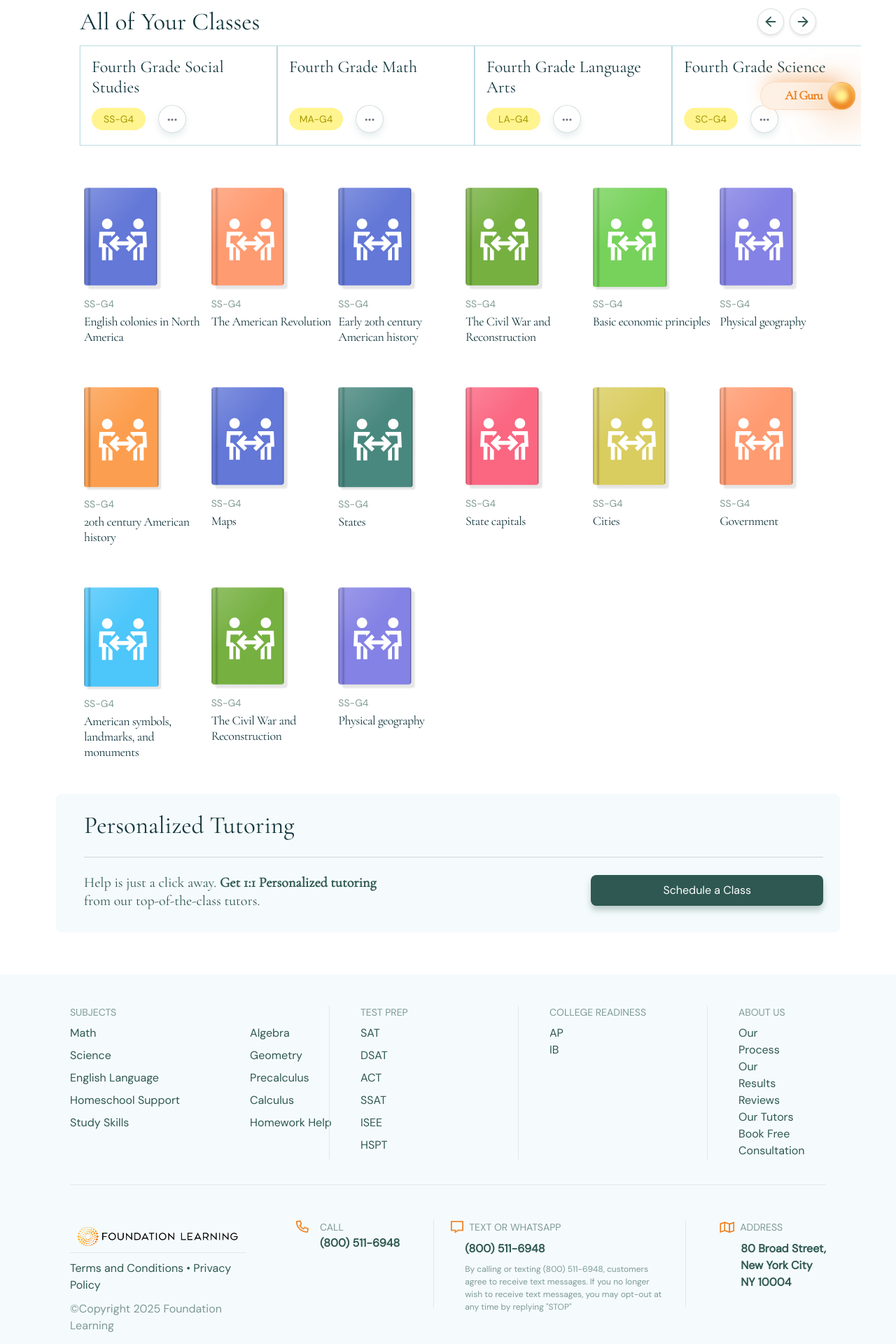
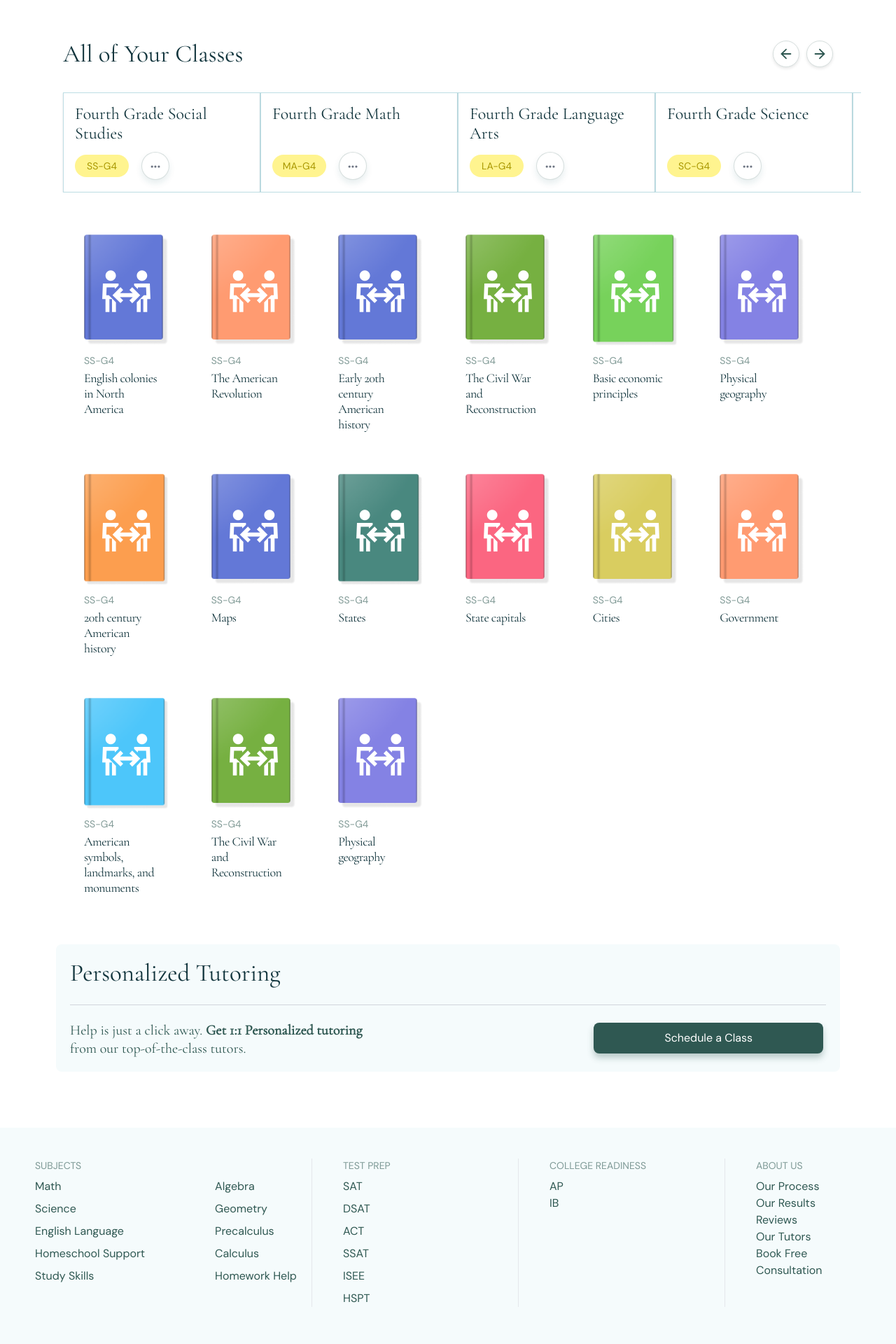
Before and after one commit to pulakkar333/Foundation_learning, a Next.js app: page / in a window 1280 px wide. Shown: the part 820-2740 px from the top of the page at 70% size. Built offline with nearby package versions, Linux system fonts and the light colour scheme.

Commit message:
feedbacks

```diff
--- a/src/app/globals.css
+++ b/src/app/globals.css
@@ -41,7 +41,7 @@ body {
   display: flex;
   justify-content: space-between;
   align-items: center;
-  padding: 8px 64px;
+  padding: 8px 40px;
   margin-top: 60px;
 }
 
@@ -53,7 +53,7 @@ body {
 
 .all-classes-nav-buttons {
   display: flex;
-  gap: 8px;
+  gap: px;
 }
 
 .all-classes-nav-button {
@@ -236,8 +236,8 @@ body {
 .book-title {
   font-size: 18px;
   color: #12353d;
-  width: 180px;
-  height: 45px;
+  width: auto;
+  height: auto;
   transition: all 0.3s ease-in-out;
   font-style: normal;
   font-weight: 500;
--- a/src/app/page.tsx
+++ b/src/app/page.tsx
@@ -19,7 +19,7 @@ export default function Page() {
         <HeroSection />
         <AllClasses />
       </main>
-      <main className="px-4 mt-[40px] sm:px-[80px] md:px-[80px] xl:px-[80px] xl:mt-[60px] xl:mb-[60px]">
+      <main className="px-4 mt-[40px] rounded ssm:px-[10px] md:px-[40px] xl:px-[80px] xl:mt-[60px] md:mb-[60px] xl:mb-[60px]">
         <PersonalizedTutoring />
       </main>
       <Footer />
--- a/src/components/allClasses.tsx
+++ b/src/components/allClasses.tsx
@@ -1,8 +1,8 @@
 "use client";
 
-import React, { useRef } from "react";
+import React, { useRef, useState } from "react";
 import BookGrid from "../components/bookGrid";
-import { ArrowRight, ArrowLeft } from "lucide-react";
+import { ArrowRight, ArrowLeft, MoreVertical, ChevronDown } from "lucide-react";
 
 interface ClassCardProps {
   title: string;
@@ -30,29 +30,99 @@ const ClassCard: React.FC<ClassCardProps> = ({
   );
 };
 
+const ClassSelector = ({ classes, selectedClass, setSelectedClass }) => {
+  const [isDropdownOpen, setIsDropdownOpen] = useState(false);
+
+  const handleClassSelect = (selected) => {
+    setSelectedClass(selected);
+    setIsDropdownOpen(false); // Close dropdown after selection
+  };
+
+  return (
+    <div className="relative w-full mt-4 p-4 bg-white ssm:border-b ssm:border-[#2F58521A] ssm:px-[20px] xl:hidden md:hidden">
+      <div className="flex items-start justify-between">
+        <div>
+          {/* Badge for class code */}
+          <span className="bg-yellow-200 text-gray-700 text-xs font-medium px-3 py-1 rounded-full">
+            {selectedClass?.code}
+          </span>
+
+          {/* Class Title */}
+          <h2 className="ssm:text-[30px] font-cormorant text-[#12353D] mt-2">
+            {selectedClass?.title}
+          </h2>
+        </div>
+
+        {/* Right-side icons */}
+        <div className="flex items-center space-x-2">
+          <MoreVertical className="text-gray-500 cursor-pointer" size={20} />
+          {/* Clickable Dropdown Arrow */}
+          <ChevronDown
+            className="text-gray-500 cursor-pointer"
+            size={20}
+            onClick={() => setIsDropdownOpen(!isDropdownOpen)}
+          />
+        </div>
+      </div>
+
+      {/* Dropdown List (Visible when isDropdownOpen is true) */}
+      {isDropdownOpen && (
+        <div className="absolute left-0 mt-2 w-full bg-white shadow-lg rounded-lg z-10 max-h-[200px] overflow-y-auto">
+          {classes.map((classData) => (
+            <div
+              key={classData.code}
+              className="p-3 hover:bg-gray-100 cursor-pointer flex justify-between"
+              onClick={() => handleClassSelect(classData)}
+            >
+              <span className="text-gray-800">{classData.title}</span>
+              <span className="text-gray-500 text-xs">{classData.code}</span>
+            </div>
+          ))}
+        </div>
+      )}
+    </div>
+  );
+};
+
 const AllClasses: React.FC = () => {
   const scrollRef = useRef<HTMLDivElement>(null);
+  const [selectedClass, setSelectedClass] = useState({
+    title: "Fourth Grade Social Studies",
+    code: "SS-G4",
+  });
 
   const scrollLeft = () => {
     if (scrollRef.current) {
       scrollRef.current.scrollBy({ left: -200, behavior: "smooth" });
     }
   };
-
   const scrollRight = () => {
     if (scrollRef.current) {
       scrollRef.current.scrollBy({ left: 200, behavior: "smooth" });
     }
   };
+  const classes = [
+    { title: "Fourth Grade Social Studies", code: "SS-G4", active: true },
+    { title: "Fourth Grade Math", code: "MA-G4" },
+    { title: "Fourth Grade Language Arts", code: "LA-G4" },
+    { title: "Fourth Grade Science", code: "SC-G4" },
+    { title: "Fourth Grade History", code: "HI-G4" },
+    { title: "Fourth Grade Geography", code: "GE-G4" },
+    { title: "Fifth Grade Social Studies", code: "SS-G5" },
+    { title: "Fifth Grade Math", code: "MA-G5" },
+    { title: "Fifth Grade Language Arts", code: "LA-G5" },
+    { title: "Fifth Grade Science", code: "SC-G5" },
+  ];
 
   return (
     <div
-      className="relative max-w-full xl:px-[50px]"
+      className="relative w-full xl:px-[50px] md:px-[20px] md:pr-[0px]"
       style={{ fontFamily: "Cormorant Garamond, serif" }}
     >
-      <div className="all-classes-header">
+      {/* Header for Larger Screens */}
+      <div className="all-classes-header ssm:hidden xl:flex md:flex items-center justify-between">
         <h2 className="all-classes-main-title">All of Your Classes</h2>
-        <div className="all-classes-nav-buttons">
+        <div className="all-classes-nav-buttons gap-[10px]">
           <button onClick={scrollLeft} className="all-classes-nav-button">
             <ArrowLeft size={22} />
           </button>
@@ -62,54 +132,26 @@ const AllClasses: React.FC = () => {
         </div>
       </div>
 
+      {/* Dropdown for Small Screens */}
+      <ClassSelector
+        classes={classes}
+        selectedClass={selectedClass}
+        setSelectedClass={setSelectedClass}
+      />
+
+      {/* Scrollable List for Larger Screens */}
       <div
         ref={scrollRef}
-        className="flex overflow-x-auto scroll-smooth px-16 hide-scrollbar relative"
+        className="hidden xl:flex md:flex overflow-x-auto scroll-smooth xl:px-[40px] ssm:px-[10px] hide-scrollbar relative ssm:mt-[20px]"
       >
-        {[
-          { title: "Fourth Grade Social Studies", code: "SS-G4", active: true },
-          { title: "Fourth Grade Math", code: "MA-G4" },
-          { title: "Fourth Grade Language Arts", code: "LA-G4" },
-          { title: "Fourth Grade Science", code: "SC-G4" },
-          { title: "Fourth Grade History", code: "HI-G4" },
-          { title: "Fourth Grade Geography", code: "GE-G4" },
-          { title: "Fifth Grade Social Studies", code: "SS-G5" },
-          { title: "Fifth Grade Math", code: "MA-G5" },
-          { title: "Fifth Grade Language Arts", code: "LA-G5" },
-          { title: "Fifth Grade Science", code: "SC-G5" },
-        ].map((classData, index) => (
+        {classes.map((classData, index) => (
           <div key={index} className="relative">
             <ClassCard {...classData} />
           </div>
         ))}
-
-        {/* Fixed Button on the Right Middle of the Section */}
-        <button className="absolute right-[20px] top-1/2 transform -translate-y-1/2 flex items-center justify-center w-[124px] h-[40px] flex-shrink-0 rounded-[100px] border border-[rgba(255,207,164,0.50)] bg-[#FDF0E4] shadow-[0px_-10px_30px_-10px_rgba(237,128,31,0.70)]">
-          <span className="text-[#ED801F] font-[Cormorant Garamond] text-[18px] font-semibold tracking-[-0.9px]">
-            AI Guru
-          </span>
-          <span
-            className="absolute right-0 translate-x-1/3 rounded-full flex items-center justify-center border border-[rgba(255,207,164,0.50)] w-[40px] h-[40px] shadow-md"
-            style={{
-              background:
-                "radial-gradient(60.92% 60.92% at 20.83% 20.83%, #FFCFA4 0%, #ED801F 100%)",
-              boxShadow: "0px 4px 10px 0px rgba(255, 244, 143, 0.70) inset",
-              filter: "drop-shadow(0px 10px 30px rgba(237, 128, 31, 0.70))",
-            }}
-          >
-            {/* Center Glow Effect */}
-            <span
-              className="absolute w-[20px] h-[20px] rounded-full"
-              style={{
-                background: "#FFF48F",
-                filter: "blur(3.5px)",
-              }}
-            ></span>
-          </span>
-        </button>
       </div>
 
-      <div className="xl:mt-[50px]">
+      <div className="xl:mt-[50px] md:mt-[50px]">
         <BookGrid />
       </div>
     </div>
--- a/src/components/bookGrid.tsx
+++ b/src/components/bookGrid.tsx
@@ -96,10 +96,10 @@ const books = [
 
 const BookGrid = () => {
   return (
-    <div className="book-grid grid-cols-3 px-[16px] ssm:grid-cols-3 md:grid-cols-5 xl:grid-cols-6 xl:gap-x-[50px] xl:gap-y-[40px] xl:pl-[60px] xl:pr-[80px]">
+    <div className="book-grid grid-cols-3 xl:px-[16px] ssm:px-[5px] md:px-[0px] ssm:mt-[10px] ssm:grid-cols-3 md:grid-cols-5 xl:grid-cols-6 xl:gap-x-[50px] md:gap-x-[50px] ssm:gap-x-[10px] xl:gap-y-[40px] md:gap-y-[40px] xl:pl-[60px] md:pr-[50px] xl:pr-[80px]">
       {books.map((book, index) => (
         <div key={index} className="book-card">
-          <div className="book-image-wrapper">
+          <div className="book-image-wrapper md:w-[121px] md:h-[161px]">
             <Image
               width={142}
               height={190}
@@ -117,9 +117,10 @@ const BookGrid = () => {
               />
             </div>
           </div>
+
           <div className="book-info">
             <p className="book-code ">{book.code}</p>
-            <p className="book-title">{book.title}</p>
+            <p className="book-title md:w-auto md:h-auto">{book.title}</p>
           </div>
         </div>
       ))}
--- a/src/components/footer.tsx
+++ b/src/components/footer.tsx
@@ -2,16 +2,17 @@ import Image from "next/image";
 
 export default function Footer() {
   return (
-    <footer className="bg-[#F5FBFC] text-gray-800 xl:px-[100px] xl:py-[44px] xl:w-auto">
-      <div className="container grid md:grid-cols-2 lg:grid-cols-4 xl:text-[12px] xl:space-x-[100px]">
+    <footer className="bg-[#F5FBFC] text-gray-800 xl:px-[50px] xl:py-[44px] md:px-[50px] md:py-[25px] xl:w-auto"
+    style={{ display:"flex", flexDirection:"column", alignItems:"center" }} >
+      <div className="container grid md:grid-cols-4 lg:grid-cols-4 xl:text-[12px] xl:space-x-[100px] xl:justify-center">
         {/* Subjects Section */}
         <div className="pr-10">
           <h3 className="font-normal text-left uppercase text-[14px] font-dm text-[rgba(47,88,82,0.60)] mb-[7px]">
             SUBJECTS
           </h3>
-          <div className="flex flex-row items-start xl:gap-x-[100px]">
+          <div className="flex flex-row items-start xl:gap-x-[100px] md:flex-col xl:flex-row md:gap-y-4 xl:w-auto">
             {/* First UL */}
-            <ul className="text-[#2F5852] text-[16px] font-dm-sans leading-normal xl:w-[220px] xl:h-[145px] space-y-2">
+            <ul className="text-[#2F5852] text-[16px] font-dm-sans leading-normal xl:w-[220px] xl:h-[145px] space-y-2 md:w-full">
               <li className="whitespace-nowrap">Math</li>
               <li className="whitespace-nowrap">Science</li>
               <li className="whitespace-nowrap">English Language</li>
@@ -20,7 +21,7 @@ export default function Footer() {
             </ul>
 
             {/* Second UL */}
-            <ul className="text-[#2F5852] xl:text-[16px] font-dm leading-normal xl:w-[200px] xl:h-[145px] space-y-2">
+            <ul className="text-[#2F5852] xl:text-[16px] font-dm leading-normal xl:w-[200px] xl:h-[145px] space-y-2 md:w-full">
               <li className="whitespace-nowrap">Algebra</li>
               <li className="whitespace-nowrap">Geometry</li>
               <li className="whitespace-nowrap">Precalculus</li>
@@ -31,11 +32,11 @@ export default function Footer() {
         </div>
 
         {/* Test Prep Section */}
-        <div className="xl:px-[44px] border-l md:border-l xl:border-l">
+        <div className="xl:px-[44px] md:px-[44px] border-l md:border-l xl:border-l">
           <h3 className="font-normal text-left uppercase text-[14px] font-dm-sans text-[rgba(47,88,82,0.60)] mb-[7px]">
             TEST PREP
           </h3>
-          <ul className="text-[#2F5852] text-[16px] font-dm-sans leading-normal space-y-2">
+          <ul className="text-[#2F5852] text-[16px] font-dm-sans leading-normal space-y-2 md:w-full md:flex-col">
             <li>SAT</li>
             <li>DSAT</li>
             <li>ACT</li>
@@ -46,22 +47,22 @@ export default function Footer() {
         </div>
 
         {/* College Readiness Section */}
-        <div className="border-l xl:px-[44px]">
-          <h3 className="font-normal text-left uppercase text-[14px] font-dm-sans text-[rgba(47,88,82,0.60)] mb-[7px] whitespace-nowrap">
+        <div className="border-l xl:px-[44px] md:px-[44px]">
+          <h3 className="font-normal text-left uppercase text-[14px] font-dm-sans text-[rgba(47,88,82,0.60)] mb-[7px] xl:whitespace-nowrap">
             COLLEGE READINESS
           </h3>
-          <ul className="text-[#2F5852] text-[16px] font-dm-sans leading-normal">
+          <ul className="text-[#2F5852] text-[16px] font-dm-sans leading-normal md:w-full md:flex-col">
             <li>AP</li>
             <li>IB</li>
           </ul>
         </div>
 
         {/* About Us Section */}
-        <div className="border-l xl:px-[44px]">
+        <div className="border-l xl:px-[44px] md:px-[44px]">
           <h3 className="font-normal text-left uppercase text-[14px] font-dm-sans text-[rgba(47,88,82,0.60)] mb-[7px]">
             ABOUT US
           </h3>
-          <ul className="text-[#2F5852] text-[16px] font-dm-sans leading-normal">
+          <ul className="text-[#2F5852] text-[16px] font-dm-sans leading-normal md:w-full md:flex-col">
             <li>Our Process</li>
             <li>Our Results</li>
             <li>Reviews</li>
@@ -71,31 +72,31 @@ export default function Footer() {
         </div>
       </div>
 
-      <div className="xl:mt-[36px] border-t xl:mb-[50px]"></div>
+      <div className="xl:mt-[36px] md:mt-[25px] border-t xl:mb-[50px] md:mb-[25px]"></div>
 
       {/* Footer Bottom Section */}
-      <div className="container mx-auto grid gap-6 md:grid-cols-2 lg:grid-cols-4">
-        {/* Logo & Copyright Section */}
-        <div className="flex flex-col items-center md:items-start">
+
+      <div className="container mx-auto grid gap-6 md:grid-cols-2 xl:grid-cols-4">
+        <div className="order-1 md:order-2 xl:order-1 flex xl:flex-col md:flex-row items-center md:items-start md:gap-[100px] xl:gap-0 md:border-r xl:border-0 ">
           <Image
-            className="border-b"
+            className="xl:border-b"
             src="/logo/logo.png"
             alt="Foundation Learning"
             width={276.818}
             height={35}
           />
-          <p className="mt-[10px] text-[#2F5852] text-[16px] font-dm-sans">
-            Terms and Conditions &bull; Privacy Policy
-          </p>
-          <p className="mt-[10px] text-[rgba(47,88,82,0.60)] text-[16px] font-dm-sans">
-            &copy;Copyright {new Date().getFullYear()} Foundation Learning
-          </p>
+          <div className="mt-[10px] flex flex-col md:flex-col ">
+            <p className="text-[#2F5852] text-[16px] font-dm-sans md:whitespace-nowrap">
+              Terms and Conditions &bull; Privacy Policy
+            </p>
+            <p className="mt-[10px] md:mt-0 text-[rgba(47,88,82,0.60)] text-[16px] font-dm-sans md:whitespace-nowrap">
+              &copy;Copyright {new Date().getFullYear()} Foundation Learning
+            </p>
+          </div>
         </div>
 
-        {/* Contact Information Wrapper */}
-        <div className="flex justify-end items-start space-x-12 col-span-3">
-          {/* Call Section */}
-          <div className="flex items-start space-x-4">
+        <div className="order-2 md:order-1 xl:order-2 flex justify-end items-start space-x-12 col-span-3 md:border-b xl:border-b-0 md:py-4 ">
+          <div className="flex items-start xl:space-x-4 md:space-x-4 md:whitespace-nowrap">
             <Image
               src="/logo/phone.png"
               alt="Foundation Learning"
@@ -112,7 +113,6 @@ export default function Footer() {
             </div>
           </div>
 
-          {/* Text/WhatsApp Section */}
           <div className="flex flex-col space-y-2 border-r border-l px-6">
             <div className="flex items-center space-x-2">
               <Image
@@ -135,9 +135,8 @@ export default function Footer() {
             </p>
           </div>
 
-          {/* Address Section */}
-          <div className="flex flex-col space-y-2">
-            <div className="flex items-center space-x-2">
+          <div className="flex flex-col space-y-2 md:whitespace-nowrap">
+            <div className="flex items-center xl:space-x-2">
               <Image
                 src="/logo/map.png"
                 alt="Foundation Learning"
--- a/src/components/navigiation.tsx
+++ b/src/components/navigiation.tsx
@@ -48,12 +48,12 @@ export default function Navigation() {
       </nav>
 
       {/* Mobile Menu Button */}
-      <button
+      {/* <button
         className="lg:hidden text-gray-700"
         onClick={() => setMobileMenuOpen(!mobileMenuOpen)}
       >
         {mobileMenuOpen ? <X size={28} /> : <Menu size={28} />}
-      </button>
+      </button> */}
 
       {/* Mobile Menu */}
       {mobileMenuOpen && (
--- a/src/components/personalizedTutoring.tsx
+++ b/src/components/personalizedTutoring.tsx
@@ -3,11 +3,8 @@ import React from "react";
 const PersonalizedTutoring: React.FC = () => {
   return (
     <div
-      style={{ paddingLeft: "40px",
-        width: "100%",
-        height: "198px",
-      }}
-      className="bg-[#F5FBFC] p-6 rounded-lg font-cormorant"
+      style={{ padding: "20px", width: "auto", height: "auto",marginBottom:"20px" }}
+      className="bg-[#F5FBFC] px-6  rounded-lg font-cormorant"
     >
       <h2
         style={{
@@ -18,13 +15,14 @@ const PersonalizedTutoring: React.FC = () => {
           fontWeight: 500,
           lineHeight: "normal",
         }}
-        className="font-semibold"
+        className="ssm:whitespace-nowrap ssm:mr-[50px]"
       >
         Personalized Tutoring
       </h2>
+
       <hr className="mt-6 border-t border-gray-300 w-full" />
 
-      <div className="xl:flex xl:justify-between">
+      <div className="xl:flex xl:justify-between md:flex md:justify-between md:w-100% md:h-auto md:gap-[10px]">
         <p
           style={{
             marginTop: "23px",
@@ -35,6 +33,7 @@ const PersonalizedTutoring: React.FC = () => {
             fontWeight: 500,
             lineHeight: "130%",
           }}
+          className="text-base sm:text-lg md:text-xl lg:text-2xl"
         >
           Help is just a click away.{" "}
           <span
@@ -46,20 +45,22 @@ const PersonalizedTutoring: React.FC = () => {
               fontWeight: 700,
               lineHeight: "130%",
             }}
+            className="font-bold"
           >
             Get 1:1 Personalized tutoring
           </span>
           <br /> from our top-of-the-class tutors.
         </p>
-        <div className="xl:mt-[25px]">
+        <div className="xl:mt-[25px] md:mt-[25px] mt-5">
           <button
-            className="flex justify-center w-auto items-center text-white font-dm xl:w-auto"
+            className="flex justify-center xl:items-center text-white font-dm xl:w-auto md:w-auto sm:w-auto px-5 py-3 text-sm xl:text-base md:whitespace-nowrap ssm:whitespace-nowrap ml-4 w-full"
             style={{
-              padding: "10px 103px",
+              padding: "10px 103px", // For larger screens
               borderRadius: "8px",
               background: "#2F5852",
               boxShadow: "0px 6px 10px 0px rgba(47, 88, 82, 0.30)",
               gap: "10px",
+              maxWidth: "calc(100% - 20px)", // Ensures it doesn't overflow on small screens
             }}
           >
             Schedule a Class
```
Also changed, not shown: src/components/heroSection.tsx (+7 -6 lines), src/components/slider.tsx (+17 -15 lines).
